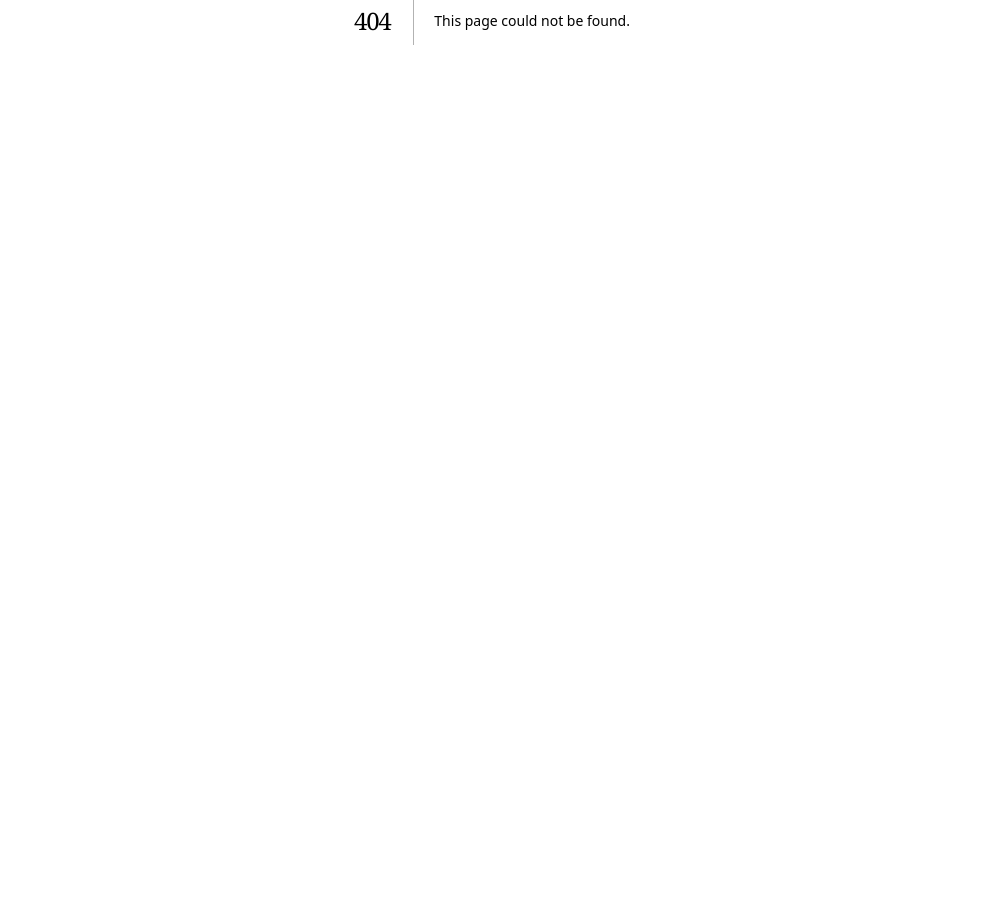
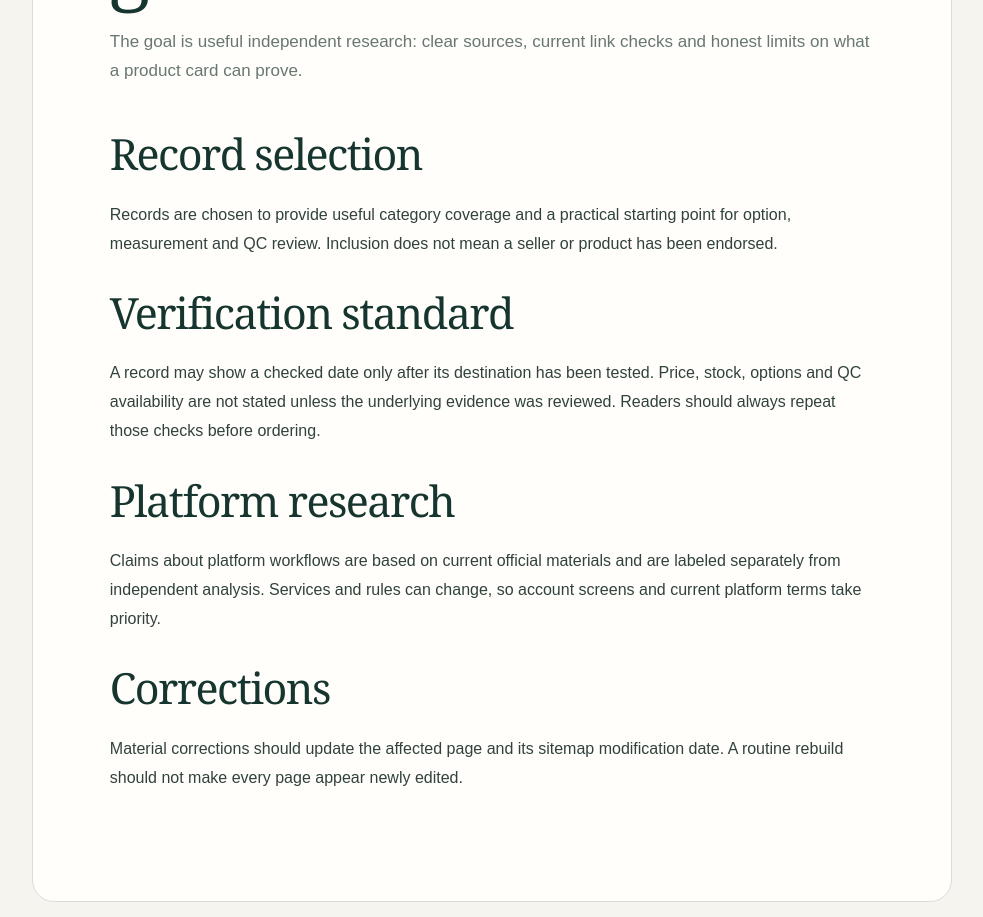
Before and after one commit to hehaize88-code/anan, a Next.js app in the folder sheets-superbuy-com/: page /editorial-policy in a window 1280 px wide. Before the commit this address had no page. Shown: the part 380-1297 px from the top of the page, without its empty margins (148-1131 px from the left). Before the commit the page ends 800 px from the top, so only its background shows below. Built offline with nearby package versions, Linux system fonts and the light colour scheme.

Commit message:
Add editorial-policy/page.tsx SEO support

```diff
--- /dev/null
+++ b/sheets-superbuy-com/app/editorial-policy/page.tsx
@@ -0,0 +1,13 @@
+import { PolicyPage } from "../policy-page";
+import { BreadcrumbJsonLd, pageMetadata } from "../seo";
+
+export const metadata = pageMetadata("Editorial & Product Selection Policy | Sheets Superbuy", "How Sheets Superbuy selects records, verifies links, separates platform facts from analysis and handles corrections.", "/editorial-policy/");
+
+export default function EditorialPolicyPage() {
+  return <><BreadcrumbJsonLd items={[{name:"Home",path:"/"},{name:"Editorial policy",path:"/editorial-policy/"}]}/><PolicyPage eyebrow="EDITORIAL / SELECTION POLICY" title="How records and guides are maintained." intro="The goal is useful independent research: clear sources, current link checks and honest limits on what a product card can prove.">
+    <section><h2>Record selection</h2><p>Records are chosen to provide useful category coverage and a practical starting point for option, measurement and QC review. Inclusion does not mean a seller or product has been endorsed.</p></section>
+    <section><h2>Verification standard</h2><p>A record may show a checked date only after its destination has been tested. Price, stock, options and QC availability are not stated unless the underlying evidence was reviewed. Readers should always repeat those checks before ordering.</p></section>
+    <section><h2>Platform research</h2><p>Claims about platform workflows are based on current official materials and are labeled separately from independent analysis. Services and rules can change, so account screens and current platform terms take priority.</p></section>
+    <section><h2>Corrections</h2><p>Material corrections should update the affected page and its sitemap modification date. A routine rebuild should not make every page appear newly edited.</p></section>
+  </PolicyPage></>;
+}
```
